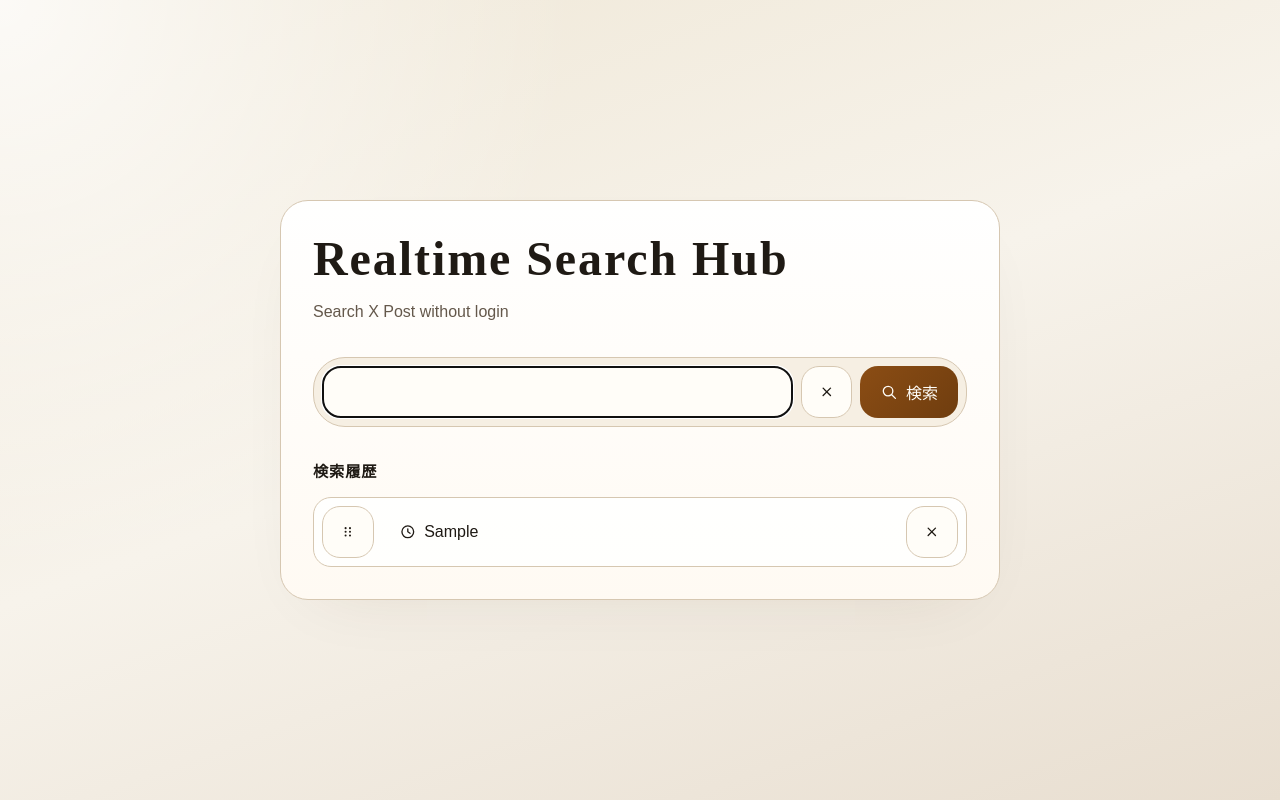
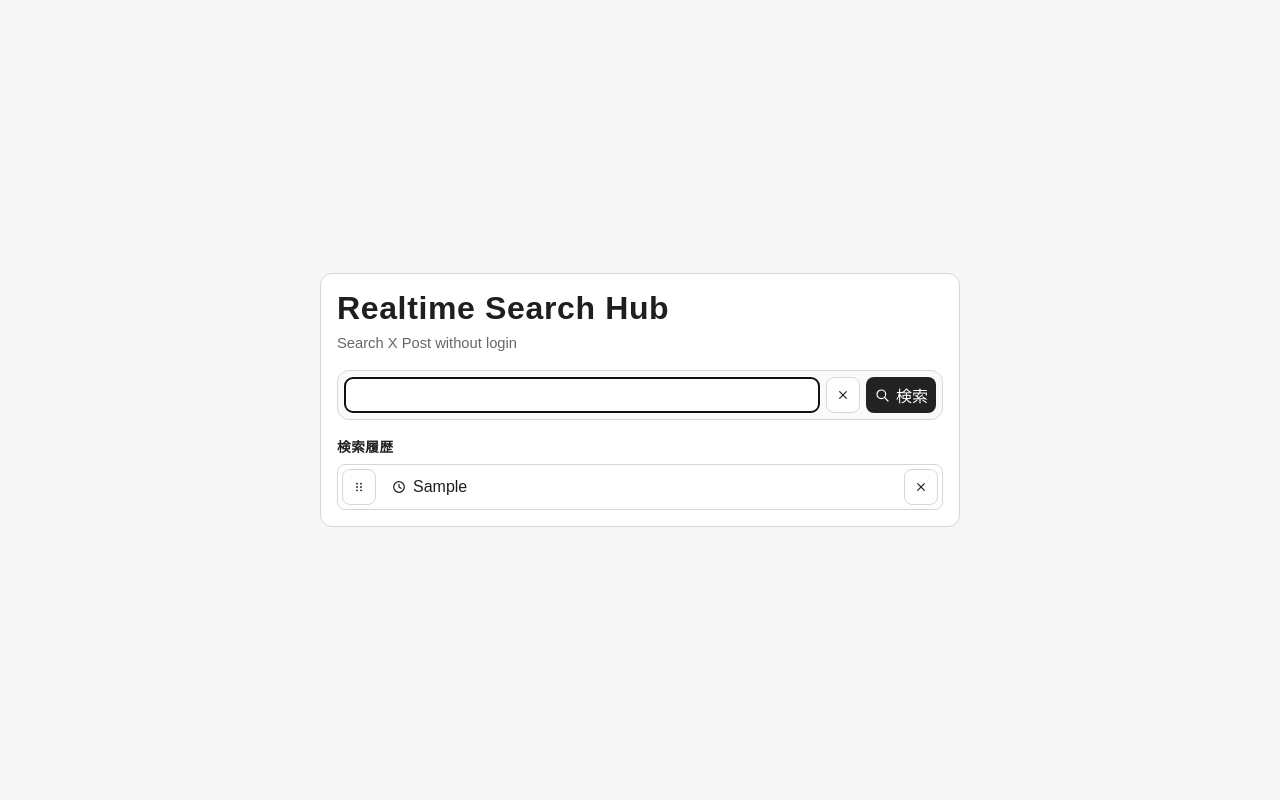
Before and after one commit to hirokiwa/realtime-search-hub, a website built with Vite: page index.html in a window 1280 px wide. Both pictures are taken after typing "Sample" into the empty fields and a click on the button "検索". Built offline with nearby package versions, Linux system fonts and the light colour scheme.

Commit message:
Adjust style

```diff
--- a/src/styles/base.css
+++ b/src/styles/base.css
@@ -1,26 +1,23 @@
 :root {
   color-scheme: light;
-  --color-background: #f2efe7;
-  --color-surface: #fffdf8;
-  --color-surface-strong: #f6efe3;
-  --color-text: #1f1a14;
-  --color-text-muted: #64584b;
-  --color-border: #d6c7b1;
-  --color-border-strong: #b78949;
-  --color-accent: #8b4d14;
-  --color-accent-strong: #6f3d0f;
-  --color-shadow: rgb(69 41 14 / 12%);
+  --color-background: #f6f6f6;
+  --color-surface: #ffffff;
+  --color-surface-strong: #fafafa;
+  --color-text: #1f1f1f;
+  --color-text-muted: #666666;
+  --color-border: #d7d7d7;
+  --color-accent: #222222;
   --font-family-base: "Hiragino Sans", "Yu Gothic", sans-serif;
-  --font-family-heading: "Hiragino Mincho ProN", "Yu Mincho", serif;
-  --radius-large: 28px;
-  --radius-medium: 18px;
-  --radius-small: 12px;
-  --space-2: 8px;
-  --space-3: 12px;
-  --space-4: 16px;
-  --space-5: 20px;
-  --space-6: 24px;
-  --space-8: 32px;
+  --radius-large: 12px;
+  --radius-medium: 8px;
+  --radius-small: 6px;
+  --space-1: 4px;
+  --space-2: 6px;
+  --space-3: 8px;
+  --space-4: 10px;
+  --space-5: 12px;
+  --space-6: 16px;
+  --space-8: 20px;
   --transition-base: 160ms ease;
 }
 
@@ -36,9 +33,7 @@ html {
 
 body {
   min-height: 100vh;
-  background:
-    radial-gradient(circle at top left, rgb(255 255 255 / 80%), transparent 38%),
-    linear-gradient(160deg, #efe7d6 0%, #f7f3eb 48%, #e8ded0 100%);
+  background: var(--color-background);
   color: var(--color-text);
   font-family: var(--font-family-base);
 }
@@ -88,8 +83,8 @@ ul {
 }
 
 .icon {
-  inline-size: 1.1rem;
-  block-size: 1.1rem;
+  inline-size: 1rem;
+  block-size: 1rem;
   flex: none;
 }
 
@@ -102,8 +97,8 @@ ul {
 }
 
 .interactive-control:is(:hover, :focus-visible) {
-  border-radius: var(--radius-medium);
-  scale: 1.03;
+  border-radius: var(--radius-small);
+  scale: 1.01;
   translate: 0 -1px;
 }
 
--- a/src/styles/home.css
+++ b/src/styles/home.css
@@ -3,54 +3,49 @@
   display: flex;
   align-items: center;
   justify-content: center;
-  padding: var(--space-8);
+  padding: var(--space-6);
 }
 
 .search-card {
-  inline-size: min(100%, 720px);
+  inline-size: min(100%, 640px);
   display: flex;
   flex-direction: column;
-  gap: var(--space-8);
-  padding: var(--space-8);
+  gap: var(--space-6);
+  padding: var(--space-6);
   border: 1px solid var(--color-border);
   border-radius: var(--radius-large);
-  background:
-    linear-gradient(180deg, rgb(255 255 255 / 90%), rgb(255 250 243 / 98%)),
-    var(--color-surface);
-  box-shadow:
-    0 24px 70px -40px var(--color-shadow),
-    inset 0 1px 0 rgb(255 255 255 / 85%);
+  background: var(--color-surface);
 }
 
 .search-card__heading-group {
   display: flex;
   flex-direction: column;
-  gap: var(--space-3);
+  gap: var(--space-2);
 }
 
 .search-card__title {
-  font-family: var(--font-family-heading);
-  font-size: clamp(2rem, 5vw, 3rem);
-  line-height: 1.1;
-  letter-spacing: 0.04em;
+  font-size: clamp(1.5rem, 4vw, 2rem);
+  line-height: 1.15;
+  letter-spacing: 0.02em;
 }
 
 .search-card__description {
   color: var(--color-text-muted);
-  line-height: 1.7;
+  font-size: 0.92rem;
+  line-height: 1.4;
 }
 
 .search-form {
   display: flex;
   flex-direction: column;
-  gap: var(--space-3);
+  gap: var(--space-2);
 }
 
 .search-form__label,
 .history-panel__title {
-  font-size: 0.95rem;
+  font-size: 0.85rem;
   font-weight: 700;
-  letter-spacing: 0.06em;
+  letter-spacing: 0.04em;
 }
 
 .search-form__controls {
@@ -58,14 +53,14 @@
   gap: var(--space-2);
   padding: var(--space-2);
   border: 1px solid var(--color-border);
-  border-radius: calc(var(--radius-large) + 4px);
+  border-radius: var(--radius-large);
   background: var(--color-surface-strong);
 }
 
 .search-form__input {
   min-inline-size: 0;
   flex: 1;
-  padding: var(--space-4);
+  padding: var(--space-3) var(--space-4);
   border: 1px solid transparent;
   border-radius: var(--radius-medium);
   background: var(--color-surface);
@@ -92,26 +87,26 @@
 .history-list__drag-button,
 .history-list__delete-button {
   align-self: stretch;
-  padding: 0 var(--space-4);
+  padding: 0 var(--space-3);
   border: 1px solid var(--color-border);
   background: var(--color-surface);
 }
 
 .search-form__submit-button {
-  padding: 0 var(--space-5);
-  background: linear-gradient(135deg, var(--color-accent), var(--color-accent-strong));
-  color: #fffdf8;
+  padding: 0 var(--space-3);
+  background: var(--color-accent);
+  color: var(--color-surface);
 }
 
 .history-panel {
   display: flex;
   flex-direction: column;
-  gap: var(--space-4);
+  gap: var(--space-3);
 }
 
 .history-panel__empty {
-  padding: var(--space-5);
-  border: 1px dashed var(--color-border);
+  padding: var(--space-4);
+  border: 1px solid var(--color-border);
   border-radius: var(--radius-medium);
   color: var(--color-text-muted);
   text-align: center;
@@ -127,17 +122,17 @@
   display: flex;
   align-items: stretch;
   gap: var(--space-2);
-  padding: var(--space-2);
+  padding: var(--space-1);
   border: 1px solid var(--color-border);
   border-radius: var(--radius-medium);
-  background: rgb(255 255 255 / 82%);
+  background: var(--color-surface);
 }
 
 .history-list__link {
   min-inline-size: 0;
   flex: 1;
   justify-content: flex-start;
-  padding: var(--space-4);
+  padding: var(--space-3);
   border: 1px solid transparent;
 }
 
@@ -149,25 +144,28 @@
 
 @media (width <= 720px) {
   .page {
-    padding: var(--space-4);
+    padding: var(--space-1);
   }
 
   .search-card {
-    padding: var(--space-5);
+    gap: var(--space-5);
+    padding: var(--space-3);
+    border-radius: var(--radius-medium);
   }
 
   .search-form__controls {
-    flex-wrap: wrap;
+    gap: var(--space-1);
+    padding: var(--space-1);
   }
 
   .search-form__input {
-    inline-size: 100%;
+    padding: var(--space-3);
   }
 
   .search-form__clear-button,
   .search-form__submit-button {
-    min-block-size: 52px;
-    flex: 1;
+    min-inline-size: 2.5rem;
+    padding: 0 var(--space-2);
   }
 
   .history-list__item {
```
